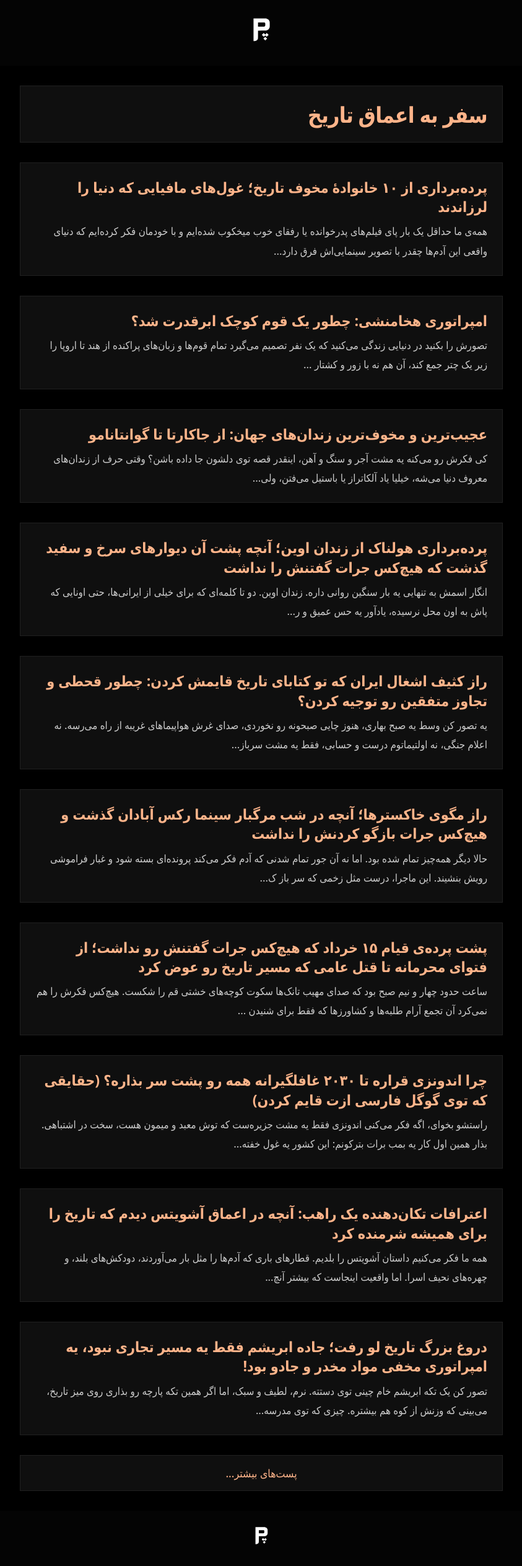
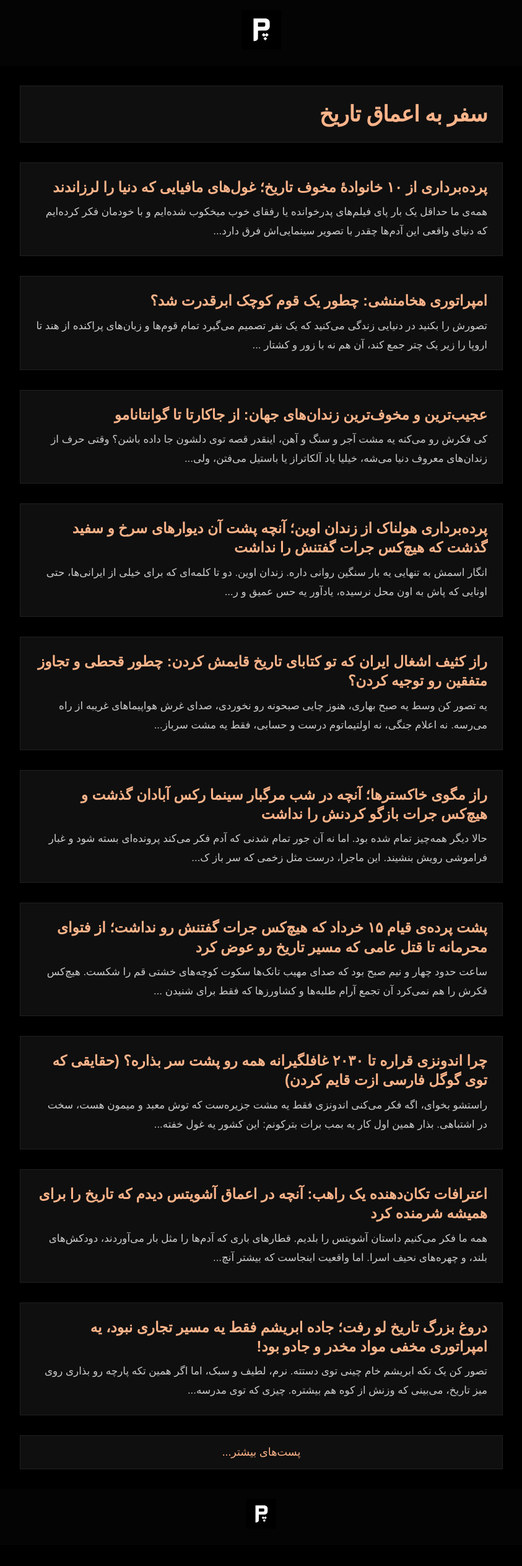
Before and after one commit to darkblog/darkblog.github.io, a Jekyll site: the page built from index.html, in a window 1280 px wide. Shown: the whole page at 62% size, without its empty margins (218-1061 px from the left). Built offline with Jekyll 4.4.1, drawn with Linux system fonts in a browser that asks for light colours; some web fonts are replaced; after the commit the page ends 2492 px from its top, so only the background shows below that.

Commit message:
Update default.html

```diff
--- a/_layouts/default.html
+++ b/_layouts/default.html
@@ -3,9 +3,7 @@
 <head>
     <meta charset="utf-8">
     <meta name="viewport" content="width=device-width,initial-scale=1">
-
     <title>{{ page.title }}</title>
-
     {%- capture desc -%}
     {%- if page.layout == 'post' -%}
     {{ page.excerpt | strip_html | strip_newlines | truncate: 160 }}
@@ -13,27 +11,23 @@
     {{ page.description | strip_html | strip_newlines | truncate: 160 }}
     {%- endif -%}
     {%- endcapture -%}
-
     {%- if desc and desc != "" -%}
     <meta name="description" content="{{ desc }}">
-    <meta property="og:description" content="{{ desc }}">
-    <meta name="twitter:description" content="{{ desc }}">
     {%- endif -%}
-
-    <meta property="og:title" content="{{ page.title }}">
-    <meta property="og:url" content="{{ page.url | absolute_url }}">
-    <meta property="og:site_name" content="وبلاگ پاسگاه">
-    <meta property="og:type" content="{% if page.layout == 'post' %}article{% else %}website{% endif %}">
-    <meta name="twitter:card" content="summary">
-    <meta name="twitter:title" content="{{ page.title }}">
-
-    <link rel="preconnect" href="https://www.pasgah.org">
+    <link rel="preload" href="https://pasgah.org/blog.woff2" as="font" type="font/woff2">
     <link rel="canonical" href="{{ page.url | absolute_url }}">
     <link rel="alternate" type="application/atom+xml" title="وبلاگ پاسگاه" href="https://www.pasgah.org/blog.xml">
     <link rel="icon" type="image/svg+xml" href="https://www.pasgah.org/blog.svg">
     <meta name="theme-color" content="#000000">
-
     <style>
+        @font-face {
+            font-family: 'Pasgah';
+            src: url("https://pasgah.org/blog.woff2") format("woff2");
+            font-weight: 100 1000;
+            font-display: swap;
+            font-style: normal;
+            unicode-range: U+0621-063A, U+0641-064A, U+067E, U+0686, U+0698, U+06AF, U+06A9, U+06CC, U+06F0-06F9, U+200C, U+200D, U+202B-202C, U+FB8A, U+FB8B, U+FBD3-FBDD, U+FBFE-FBFF, U+FE80-FEFC;
+        }
         *,
         *::before,
         *::after {
@@ -41,7 +35,6 @@
             padding: 0;
             box-sizing: border-box;
         }
-
         :root {
             --bg: #000000;
             --text: #ffffff;
@@ -60,20 +53,18 @@
             --w: min(92%, 780px);
             --lg: 2rem;
             --md: 1.5rem;
-            --system-font: system-ui, -apple-system, 'Segoe UI', 'Traditional Arabic', Tahoma, sans-serif;
+            --font-primary: 'Pasgah', sans-serif;
             --line-height: 1.85;
             --font-size-lg: 1.15rem;
             --font-size-xl: 1.4rem;
             --focus-ring: 0 0 0 2px var(--text-accent);
             color-scheme: dark;
         }
-
         html {
             scroll-behavior: smooth;
         }
-
         body {
-            font-family: var(--system-font);
+            font-family: var(--font-primary);
             background: var(--bg);
             color: var(--text);
             line-height: var(--line-height);
@@ -84,17 +75,14 @@
             text-rendering: optimizeLegibility;
             -webkit-font-smoothing: antialiased;
         }
-
         :focus-visible {
             outline: var(--focus-ring);
             outline-offset: 3px;
         }
-
         .container {
             width: var(--w);
             margin-inline: auto;
         }
-
         header,
         footer {
             background: var(--header-footer-bg);
@@ -104,19 +92,16 @@
             justify-content: center;
             align-items: center;
         }
-
         main {
             flex: 1;
             padding-block: 2rem;
             padding-inline: 0;
         }
-
         .posts-list {
             display: flex;
             flex-direction: column;
             gap: var(--lg);
         }
-
         .post-card {
             background: var(--more-card-bg);
             padding: var(--md);
@@ -126,15 +111,12 @@
             border: 1px solid var(--more-card-border);
             transition: border-color 0.2s ease, transform 0.1s ease;
         }
-
         a.post-card:hover {
             border-color: var(--more-card-hover-border);
         }
-
         a.post-card:active {
             transform: scale(0.99);
         }
-
         .post-title {
             font-size: 1.45rem;
             font-weight: 700;
@@ -142,14 +124,12 @@
             color: var(--text-accent);
             margin-block-end: 0.5rem;
         }
-
         .post-excerpt {
             font-size: 1.05rem;
             color: var(--text-light);
             margin-block-start: 0.5rem;
             overflow-wrap: break-word;
         }
-
         .page-title {
             font-size: 2.2rem;
             font-weight: 800;
@@ -159,7 +139,6 @@
             padding-block-end: 0;
             letter-spacing: -0.02em;
         }
-
         .section-title {
             font-size: 1.5rem;
             font-weight: 700;
@@ -167,16 +146,13 @@
             color: var(--text-accent);
             letter-spacing: -0.01em;
         }
-
         .posts-section {
             margin-block-start: var(--lg);
             width: 100%;
         }
-
         .hidden-post {
             display: none;
         }
-
         .load-more-button {
             display: block;
             width: 100%;
@@ -186,22 +162,19 @@
             border: 1px solid var(--more-card-border);
             border-radius: 0;
             font-size: 1.1rem;
-            font-family: var(--system-font);
+            font-family: var(--font-primary);
             cursor: pointer;
             transition: background-color 0.2s ease, border-color 0.2s ease;
             text-align: center;
         }
-
         .load-more-button:hover {
             background-color: #1a1a1a;
             border-color: var(--more-card-hover-border);
         }
-
         .load-more-button:focus-visible {
             outline: var(--focus-ring);
             outline-offset: 2px;
         }
-
         .breadcrumb-link {
             display: inline-flex;
             align-items: center;
@@ -214,20 +187,17 @@
             background: none;
             border: none;
             cursor: pointer;
-            font-family: var(--system-font);
+            font-family: var(--font-primary);
         }
-
         .breadcrumb-link:hover {
             color: var(--text-accent);
         }
-
         .breadcrumb-link svg {
             width: 1.2rem;
             height: 1.2rem;
             fill: currentColor;
             flex-shrink: 0;
         }
-
         {% if page.layout == 'post' %}
         .post-meta {
             display: flex;
@@ -239,21 +209,18 @@
             font-size: 0.9rem;
             flex-wrap: wrap;
         }
-
         .post-author,
         .post-date {
             display: flex;
             align-items: center;
             gap: 0.25rem;
         }
-
         .post-author svg,
         .post-date svg {
             width: 1.2rem;
             height: 1.2rem;
             fill: currentColor;
         }
-
         .article-content {
             font-size: var(--font-size-lg);
             color: var(--text);
@@ -261,11 +228,9 @@
             overflow-wrap: break-word;
             margin-block-start: 0;
         }
-
         .article-content p {
             margin-block: 1.5rem;
         }
-
         .article-content h2 {
             font-size: 1.5rem;
             font-weight: 700;
@@ -273,14 +238,12 @@
             margin-block: 2rem 1rem;
             letter-spacing: -0.01em;
         }
-
         .article-content h3 {
             font-size: var(--font-size-xl);
             font-weight: 600;
             margin-block: 1.5rem 1rem;
             color: var(--text-light);
         }
-
         .article-content a {
             color: var(--text-accent);
             text-decoration: none;
@@ -293,12 +256,10 @@
             transition: background-size 0.25s ease, opacity 0.25s ease;
             padding-block-end: 2px;
         }
-
         .article-content a:hover {
             background-size: 100% 2px;
             opacity: 1;
         }
-
         .article-content ul,
         .article-content ol {
             margin-block: 1.5rem;
@@ -306,14 +267,12 @@
             padding-inline: 0 1.5rem;
             list-style: none;
         }
-
         .article-content ul li,
         .article-content ol li {
             display: flex;
             align-items: flex-start;
             margin-block-end: 0.75rem;
         }
-
         .article-content ul li::before {
             content: '';
             display: inline-block;
@@ -324,15 +283,12 @@
             margin-block-start: 0.65em;
             flex-shrink: 0;
         }
-
         .article-content ol {
             counter-reset: list-counter;
         }
-
         .article-content ol li {
             counter-increment: list-counter;
         }
-
         .article-content ol li::before {
             content: counter(list-counter) ". ";
             color: var(--text-accent);
@@ -341,7 +297,6 @@
             white-space: pre;
             margin-block-start: 0.05em;
         }
-
         .article-content blockquote {
             border-inline-start: 3px solid var(--text-accent);
             padding: 1rem 1.5rem;
@@ -350,14 +305,12 @@
             font-style: italic;
             color: var(--text-light);
         }
-
         .article-content img {
             max-width: 100%;
             height: auto;
             margin-block: 1.5rem;
             display: block;
         }
-
         .table-scroll {
             margin-block: 1.5rem;
             overflow-x: auto;
@@ -365,26 +318,22 @@
             max-width: 100%;
             border: 1px solid var(--border);
         }
-
         .article-content table {
             width: 100%;
             border-collapse: collapse;
             min-width: 600px;
         }
-
         .article-content table th,
         .article-content table td {
             padding: 0.75rem 1rem;
             text-align: right;
             border: 1px solid var(--border);
         }
-
         .article-content table th {
             background: var(--table-header-bg);
             font-weight: 600;
             color: var(--text);
         }
-
         .article-content table tbody tr:nth-child(even) {
             background: var(--table-even-bg);
         }
@@ -396,42 +345,18 @@
     {% if desc and desc != "" %}
     <meta itemprop="description" content="{{ desc }}">
     {% endif %}
-
     <svg style="display: none;" aria-hidden="true">
         <defs>
-            <g id="logo" transform="translate(0,1024) scale(0.1,-0.1)" fill="#ffffff">
-                <path d="M3110 5120 l0 -2910 73 0 c143 0 349 21 445 46 256 64 459 217 558 419 84 172 78 84 82 1217 l3 1007 997 4 c1087 3 1045 1 1256 62 377 109 647 379 735 736 38 153 43 273 38 849 -3 448 -7 559 -20 626 -88 442 -393 738 -851 826 -110 21 -128 22 -1713 25 l-1603 4 0 -2911z m2822 1871 c37 -10 83 -30 102 -45 47 -36 87 -106 103 -180 16 -77 17 -503 2 -578 -22 -106 -91 -187 -195 -229 l-59 -24 -807 -3 -808 -3 0 541 0 540 798 0 c746 0 802 -1 864 -19z"/>
-                <path d="M6331 4079 l-195 -200 -197 197 c-143 143 -200 194 -210 188 -8 -5 -115 -111 -238 -236 l-223 -227 247 -246 248 -247 186 186 186 185 189 -185 189 -186 243 243 c134 134 244 248 244 252 0 9 -461 477 -469 477 -3 0 -93 -91 -200 -201z"/>
-                <path d="M5907 3069 c-125 -127 -227 -235 -225 -240 5 -13 449 -459 458 -459 11 0 71 58 286 278 l188 193 -229 229 c-127 127 -234 230 -240 230 -5 0 -113 -104 -238 -231z"/>
-            </g>
             <g id="home-icon">
                 <path d="M10 20v-6h4v6h5v-8h3L12 3 2 12h3v8z"/>
             </g>
         </defs>
     </svg>
-
     <header role="banner">
-        <a
-            href="https://www.pasgah.org/"
-            aria-label="صفحهٔ نخست وبلاگ پاسگاه"
-            {% if page.is_home %} aria-current="page"{% endif %}
-            rel="home"
-        >
-            <svg
-                xmlns="http://www.w3.org/2000/svg"
-                viewBox="0 0 1024 1024"
-                width="64"
-                height="64"
-                role="img"
-                aria-label="لوگوی وبلاگ پاسگاه"
-                focusable="false"
-            >
-                <title>وبلاگ پاسگاه</title>
-                <use href="#logo"/>
-            </svg>
+        <a href="https://www.pasgah.org/" aria-label="صفحهٔ نخست وبلاگ پاسگاه" {% if page.is_home %} aria-current="page"{% endif %} rel="home">
+            <img src="https://www.pasgah.org/blog.svg" alt="وبلاگ پاسگاه" width="64" height="64">
         </a>
     </header>
-
     <main id="main-content" tabindex="-1">
         <div class="container">
             {% if page.layout == 'post' %}
@@ -443,25 +368,9 @@
             {{ content }}
         </div>
     </main>
-
     <footer role="contentinfo">
-        <a
-            href="https://www.pasgah.org/"
-            aria-label="بازگشت به صفحه اصلی وبلاگ پاسگاه"
-            rel="home"
-        >
-            <svg
-                xmlns="http://www.w3.org/2000/svg"
-                viewBox="0 0 1024 1024"
-                width="48"
-                height="48"
-                role="img"
-                aria-label="لوگوی وبلاگ پاسگاه"
-                focusable="false"
-            >
-                <title>وبلاگ پاسگاه</title>
-                <use href="#logo"/>
-            </svg>
+        <a href="https://www.pasgah.org/" aria-label="بازگشت به صفحه اصلی وبلاگ پاسگاه" rel="home">
+            <img src="https://www.pasgah.org/blog.svg" alt="وبلاگ پاسگاه" width="48" height="48">
         </a>
     </footer>
 </body>
```
